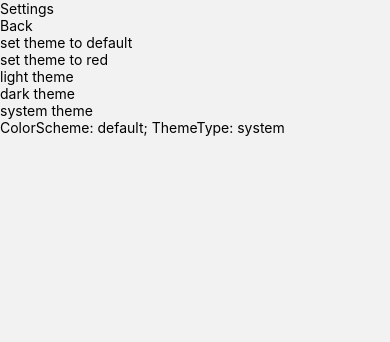
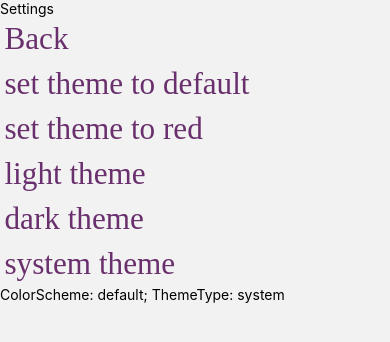
Before and after one commit to kotlyar-andrey/guitarmobile, a React Native app: screen /Settings in a window 390 px wide. Shown: the top 342 px of the page. Built offline with nearby package versions, Linux system fonts and the light colour scheme.

Commit message:
add styles

```diff
--- /dev/null
+++ b/src/components/ButtonInline/ButtonInline.styles.ts
@@ -0,0 +1,18 @@
+import {ScaledSheet} from 'react-native-size-matters';
+import {Theme} from '~/theming';
+
+const createStyles = (theme: Theme) => {
+  const styles = ScaledSheet.create({
+    buttonContainer: {
+      margin: '4@s',
+    },
+    buttonText: {
+      color: theme.colors.primary,
+      fontFamily: 'SpriteGraffiti',
+      fontSize: '28@s',
+      flexWrap: 'wrap',
+    },
+  });
+  return styles;
+};
+export default createStyles;
--- a/src/components/ButtonInline/ButtonInline.tsx
+++ b/src/components/ButtonInline/ButtonInline.tsx
@@ -1,5 +1,7 @@
 import {Text, TouchableOpacity} from 'react-native';
 import React from 'react';
+import {useTheme} from '~/theming';
+import createStyles from './ButtonInline.styles';
 
 interface Props {
   title: string;
@@ -7,9 +9,13 @@ interface Props {
 }
 
 const ButtonInline: React.FC<Props> = ({title, onPressHandler}) => {
+  const theme = useTheme();
+
+  const styles = React.useMemo(() => createStyles(theme), [theme]);
+
   return (
-    <TouchableOpacity onPress={onPressHandler}>
-      <Text>{title}</Text>
+    <TouchableOpacity onPress={onPressHandler} style={styles.buttonContainer}>
+      <Text style={styles.buttonText}>{title}</Text>
     </TouchableOpacity>
   );
 };
```
